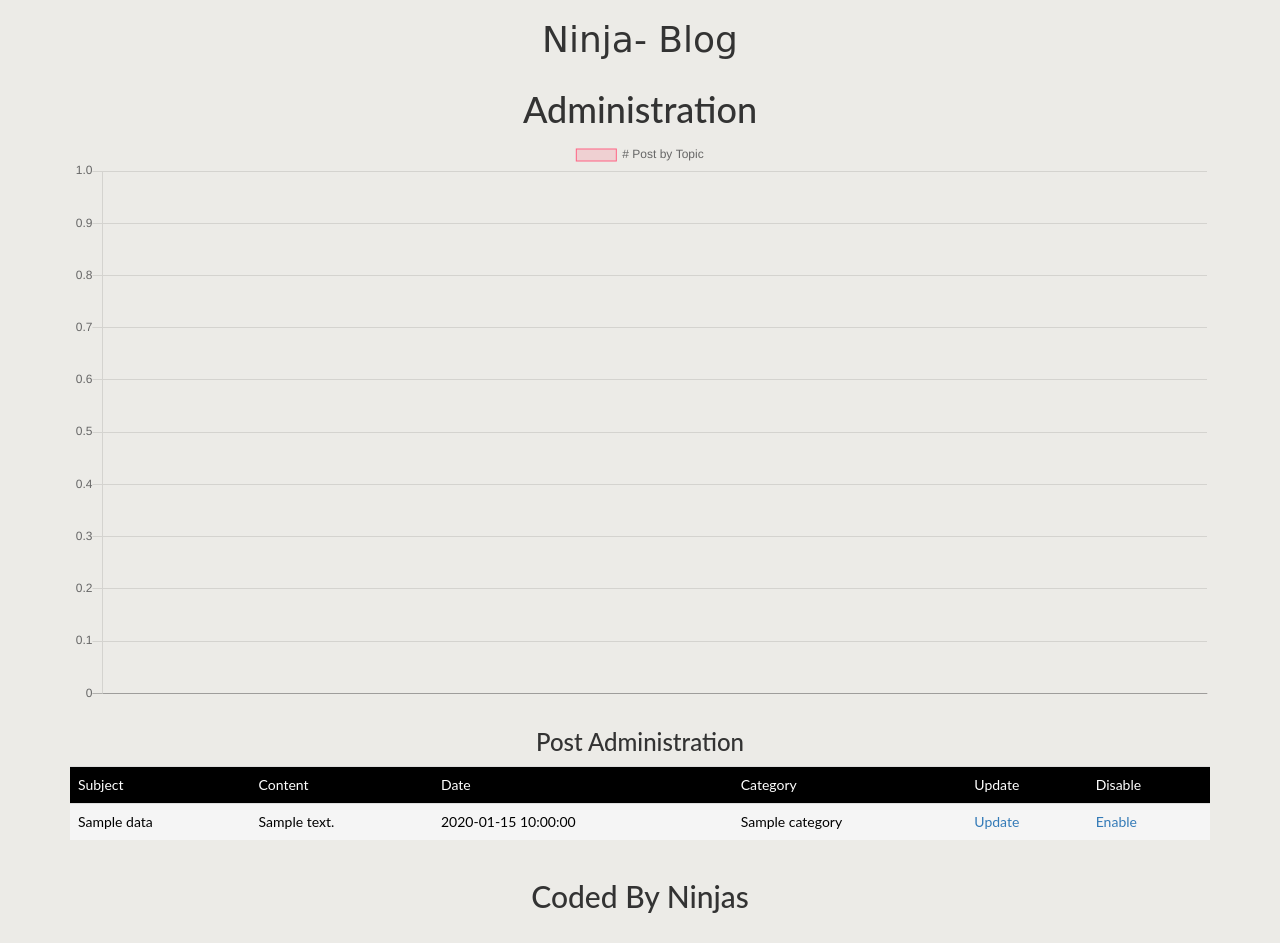
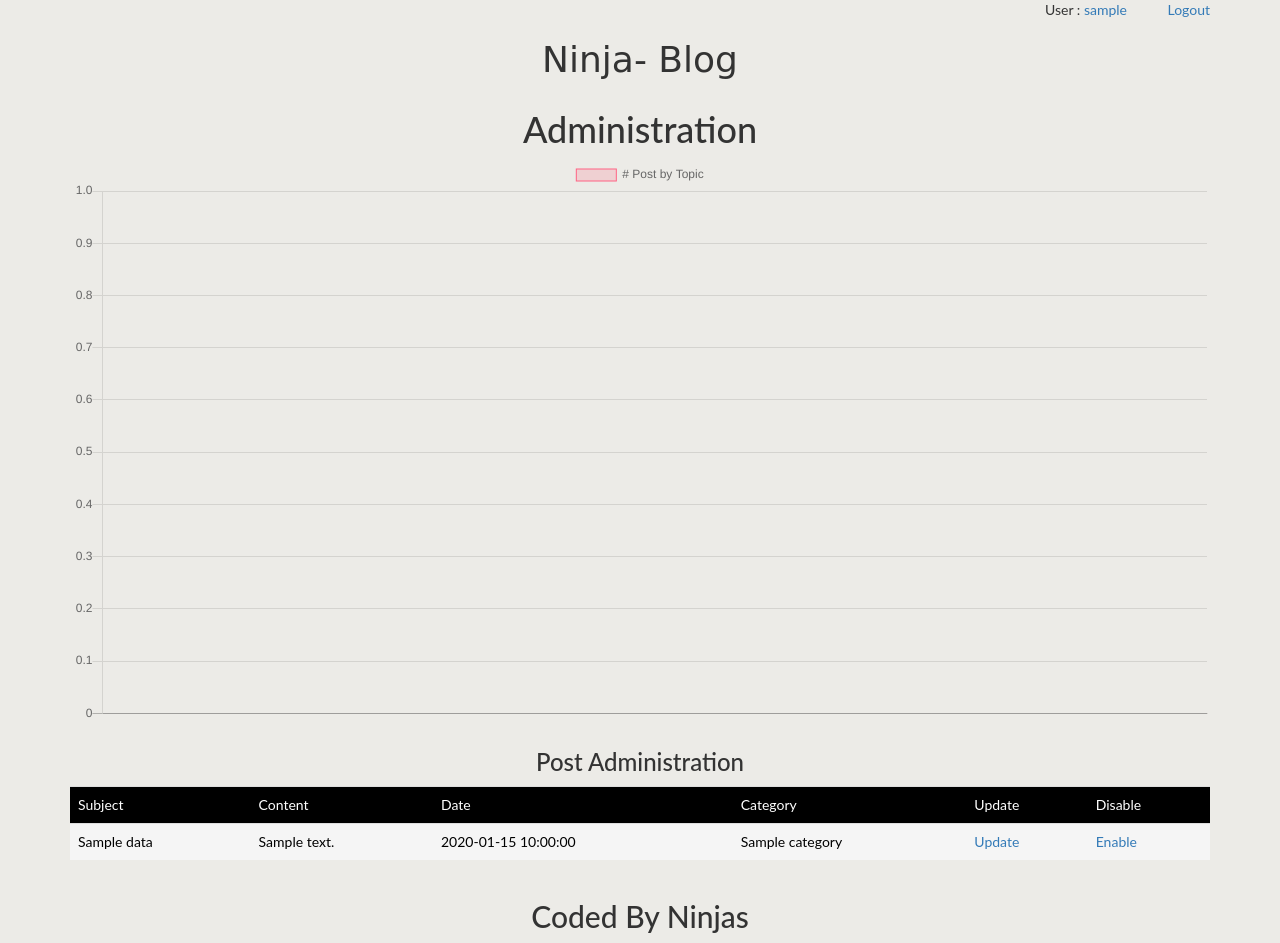
Before and after one commit to JPGITHUB1519/Cincinnatus-Final-Project, a Python web app: template templates/admin.html in a window 1280 px wide. Before the commit the page ends 913 px from the top, so only its background shows below. Run offline with Jinja, Linux system fonts and the light colour scheme; the template is opened without the code that fills it: most values are stand-ins (such as "Sample title", 1, 10 or a date in 2020); some libraries are stand-ins or nearby versions.

Commit message:
Almost Finishing

```diff
--- a/handlers/admin_handler.py
+++ b/handlers/admin_handler.py
@@ -7,4 +7,4 @@
 		# dictionary getting post data by categories
 		dic_posts = numpost_by_categories(self.user)
 		list_posts = post_by_user(self.user)
-		self.render("admin.html", data_json = json.dumps(dic_posts), dic_posts = dic_posts, list_posts = list_posts)
+		self.render("admin.html", username = self.user.username, data_json = json.dumps(dic_posts), dic_posts = dic_posts, list_posts = list_posts)
--- a/handlers/main_handler.py
+++ b/handlers/main_handler.py
@@ -8,6 +8,6 @@
 			lista_post = get_posts()
 			seconds_last = time.time() - memcache.get("time_last_query")
 			QUERIED = "queried %s seconds ago" % int(seconds_last)
-			self.render("index.html", lista_post = lista_post, QUERIED = QUERIED)
+			self.render("index.html", lista_post = lista_post, QUERIED = QUERIED, username = self.user.username)
 		else :
 			self.write("You have not Permission to access this page because you are a only Writer User")
--- a/handlers/newpost_handler.py
+++ b/handlers/newpost_handler.py
@@ -20,7 +20,8 @@
 							category_list = category_list,
 							subject = post.subject,
 							content = post.content,
-							category = post.category)
+							category = post.category,
+							username = self.user.username)
 			else :
 				self.render("newpost.html",
 							category_list = category_list)
--- a/templates/base.html
+++ b/templates/base.html
@@ -9,6 +9,12 @@
 </head>
 <body>
 	<div class="container">
+		<div class="row">
+			<div class="col-md-offset-10 col-md-2 col-xs-offset-8 col-xs-4"">
+				<span style="display : block; float: left;">User : <a href="/admin">{{ username }}</a></span>
+				<span style="display: block; float: right;"><a href="/logout">Logout</a></span>
+			</div>
+		</div>
 		<div class="row header">
 			<div class="col-md-12">
 				<h1 class="text-center font-pacifico">Ninja- Blog</h1>
```
Also changed, not shown: 3 other files.
